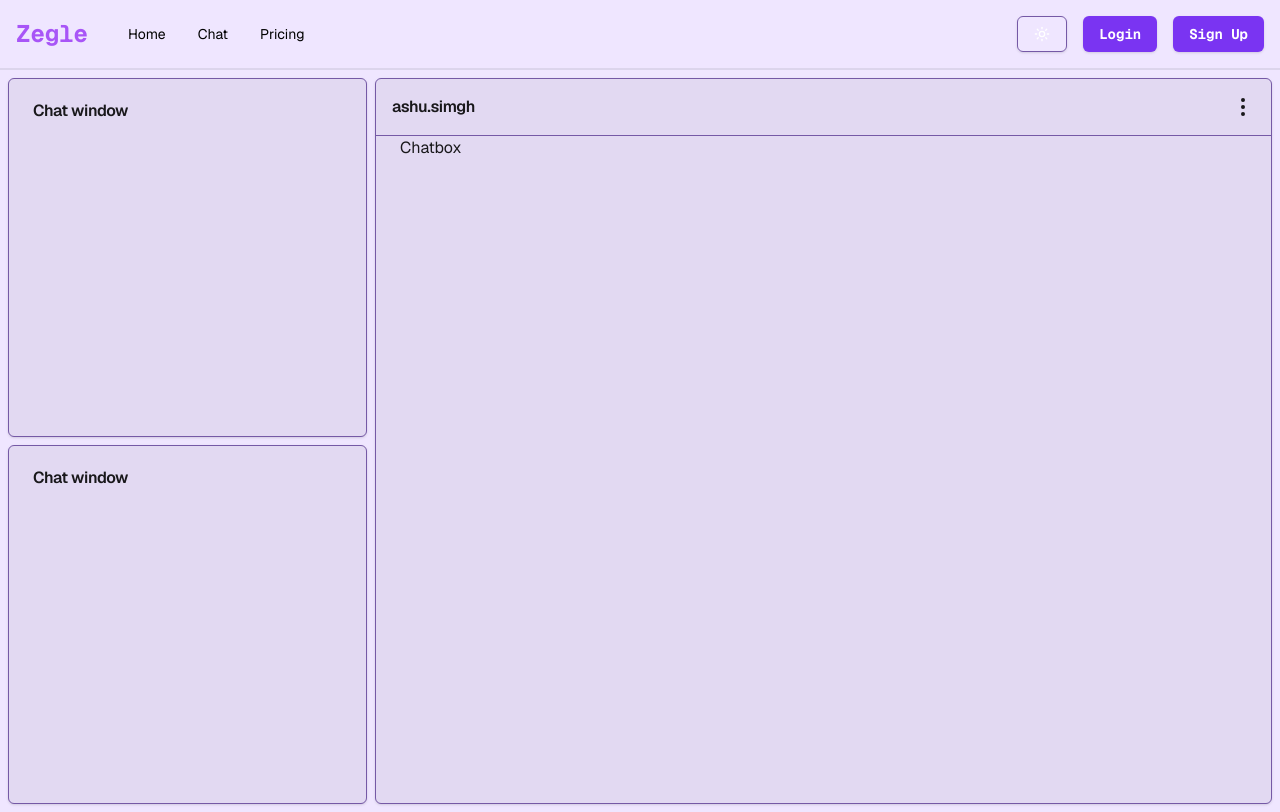
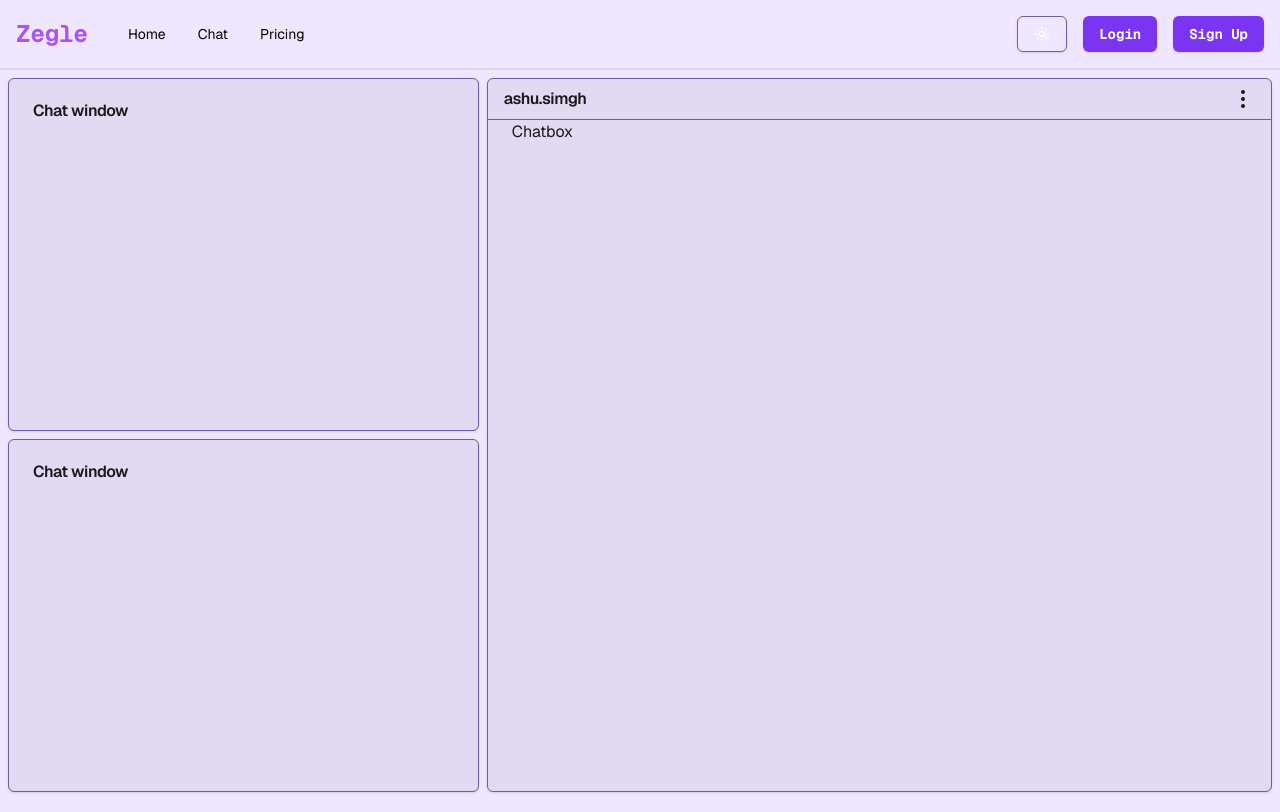
Before and after one commit to Ashu0Singh/Zegle-Frontend, a Next.js app: page /chat in a window 1280 px wide. Built offline with nearby package versions, Linux system fonts and the light colour scheme; no server answers.

Commit message:
fix: css for new webcam version

```diff
--- a/app/chat/chat.css
+++ b/app/chat/chat.css
@@ -1,27 +1,38 @@
 .chat {
-    @apply h-full w-full flex flex-col sm:flex-row items-center;
+    @apply p-2 h-full w-full flex flex-col sm:flex-row gap-2 items-center;
 }
 
 .chat-video {
-    @apply flex flex-col w-full gap-2 p-2 max-w-[375px] max-h-[full];
+    @apply grid w-full md:w-auto h-auto md:h-full gap-2;
 }
 
 .chat-video-window {
-    @apply h-[49%] aspect-square;
+    @apply aspect-[4/3] relative overflow-clip;
+}
+
+.chat-video-window-incoming {
+    @apply absolute p-0 bottom-0 w-full h-[20%] bg-gradient-to-t from-neutral-900 to-transparent bg-opacity-50 flex justify-center gap-2 content-center;
 }
 
 .chat-text {
-    @apply h-full w-full p-2 ps-0;
+    @apply h-full w-full;
 }
 
 .chat-text-chatbox {
-    @apply h-full w-full;
+    @apply h-full w-full flex flex-col;
 }
 
 .chat-text-chatbox-header {
-    @apply w-full border-b-[1px] p-4 flex flex-row justify-between items-center;
+    @apply w-full border-b-[1px] p-2 px-4 flex flex-row justify-between items-center;
 }
 
+.chat-text-chatbox-chatbox {
+    @apply flex-grow min-h-[50vh] overflow-scroll;
+}
+
+.chat-text-chatbox-footer {
+    @apply p-2 border-t-[1px] flex gap-2;
+}
 .lucide-ellipsis-vertical {
     margin-top: 0px !important;
 }
```
